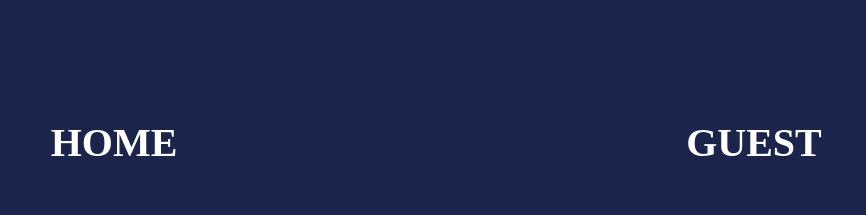
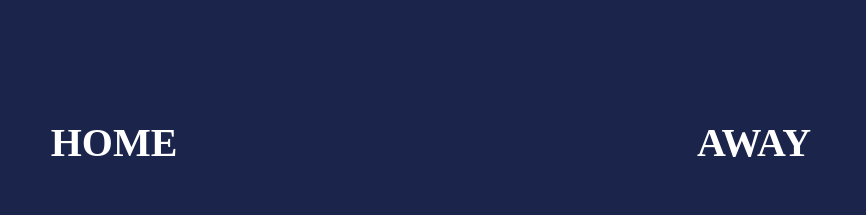
Before and after one commit to SEG01-cmd/Scrimba_JavaScript_Course, a website built with Vite: page index.html in a window 1280 px wide. Shown: the top 215 px of the page, without its empty margins (253-1119 px from the left). Built offline with nearby package versions, Linux system fonts and the light colour scheme.

Commit message:
Change Guest header to Away

```diff
--- a/index.html
+++ b/index.html
@@ -19,7 +19,7 @@
             </div>
             <div class="guest-score">
                 <div>
-                    <h3 class="home-title">GUEST</h3>
+                    <h3 class="home-title">AWAY</h3>
                 </div>
                 <div class="keepscore">
                     <h3 id="guest-score-el">0</h3>
```
